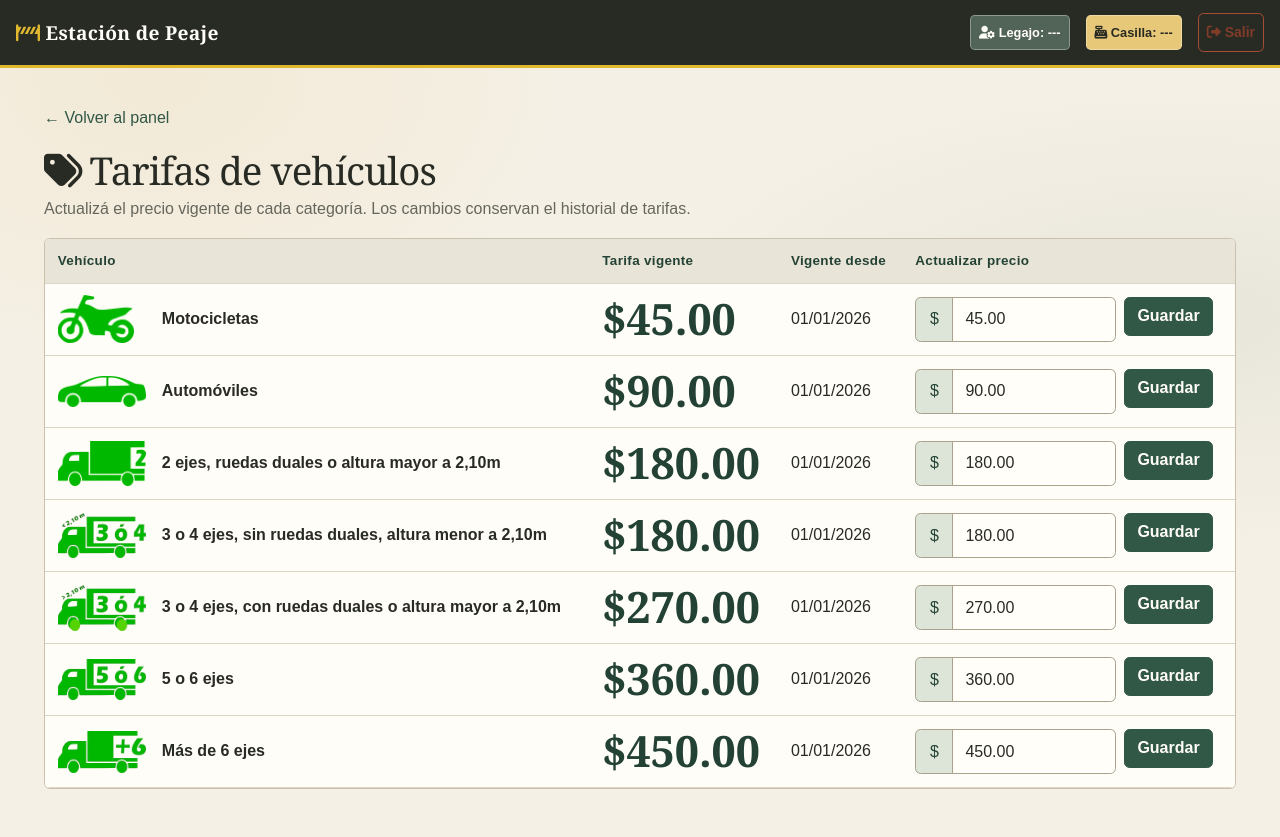
After one commit to Villada-PG3/trabajo-practico-integrador-caso-6-peaje, a Django app: page /panel/tarifas/ in a window 1280 px wide. The commit adds this page. Run offline with Django 5.2, Linux system fonts and the light colour scheme; a user stored in the database is signed in; data comes from the database, SQL or seed files in the repository; both versions use the stored data as it was after the commit; some libraries are stand-ins or nearby versions.

Commit message:
agrego data fija para conservar y opciones para modificar las tarifas

```diff
--- a/core/models.py
+++ b/core/models.py
@@ -6,6 +6,7 @@ from django.utils import timezone
 class Ruta(models.Model):
     id_ruta = models.AutoField(primary_key=True)
     nombre = models.CharField(max_length=100)
+    ramal = models.CharField(max_length=100, blank=True, default="")
 
     class Meta:
         db_table = "ruta"
--- a/core/urls.py
+++ b/core/urls.py
@@ -64,6 +64,8 @@ urlpatterns = [
     path('panel/casillas/<int:pk>/borrar/', views.CasillaDeleteView.as_view(), name='casilla_borrar'),
         # Lista de empleados
     path('panel/empleados/', views.EmpleadoListView.as_view(), name='empleados'),
+    path('panel/tarifas/', views.tarifas_admin_view, name='tarifas'),
+    path('panel/tarifas/<int:categoria_id>/actualizar/', views.tarifa_actualizar_view, name='tarifa_actualizar'),
     path('panel/estadisticas/', views.estadisticas_view, name='estadisticas'),
     path('api/estadisticas/casilla/', views.api_estadisticas_casilla, name='api-estadisticas-casilla'),
     path('api/estadisticas/empleado/', views.api_estadisticas_empleado, name='api-estadisticas-empleado'),
--- a/core/views.py
+++ b/core/views.py
@@ -6,9 +6,10 @@ from functools import wraps
 
 from django.contrib.auth import authenticate, login as auth_login, logout as auth_logout
 from django.contrib.auth.decorators import login_required
+from django.contrib import messages
 from django.db import transaction
 from django.db.models import Count, Prefetch, Q, Sum
-from django.http import HttpResponseForbidden, JsonResponse
+from django.http import HttpResponseForbidden, HttpResponseNotAllowed, JsonResponse
 from django.shortcuts import render, redirect, get_object_or_404
 from django.utils import timezone
 from django.views.decorators.csrf import csrf_exempt, ensure_csrf_cookie
@@ -686,6 +687,74 @@ class SoloAdminMixin(UserPassesTestMixin):
         return u.is_authenticated and u.es_administrador
 
 
+class TarifaMontoForm(forms.Form):
+    monto = forms.DecimalField(
+        max_digits=10,
+        decimal_places=2,
+        min_value=Decimal("0.01"),
+        label="Precio",
+    )
+
+
+def _categorias_con_tarifa_actual():
+    hoy = timezone.localdate()
+    categorias = CategoriaVehiculo.objects.order_by("id_categoria")
+    for categoria in categorias:
+        categoria.tarifa_actual = _tarifa_vigente(categoria.id_categoria, hoy)
+    return categorias
+
+
+def tarifas_admin_view(request):
+    if not request.user.is_authenticated:
+        return redirect("login")
+    if not request.user.es_administrador:
+        return HttpResponseForbidden("No autorizado")
+    if request.method != "GET":
+        return HttpResponseNotAllowed(["GET"])
+    return render(
+        request,
+        "panel/tarifas.html",
+        {"categorias": _categorias_con_tarifa_actual()},
+    )
+
+
+def tarifa_actualizar_view(request, categoria_id):
+    if not request.user.is_authenticated:
+        return redirect("login")
+    if not request.user.es_administrador:
+        return HttpResponseForbidden("No autorizado")
+    if request.method != "POST":
+        return HttpResponseNotAllowed(["POST"])
+
+    categoria = get_object_or_404(CategoriaVehiculo, pk=categoria_id)
+    form = TarifaMontoForm(request.POST)
+    if not form.is_valid():
+        errores = "; ".join(
+            error for error_list in form.errors.values() for error in error_list
+        )
+        messages.error(request, f"No se pudo actualizar {categoria.nombre}: {errores}")
+        return redirect("tarifas")
+
+    hoy = timezone.localdate()
+    with transaction.atomic():
+        tarifa_actual = _tarifa_vigente(categoria.id_categoria, hoy)
+        if tarifa_actual and tarifa_actual.vigente_desde == hoy:
+            tarifa_actual.monto = form.cleaned_data["monto"]
+            tarifa_actual.save(update_fields=["monto"])
+        else:
+            if tarifa_actual:
+                tarifa_actual.vigente_hasta = hoy - timedelta(days=1)
+                tarifa_actual.save(update_fields=["vigente_hasta"])
+            Tarifa.objects.create(
+                categoria=categoria,
+                monto=form.cleaned_data["monto"],
+                vigente_desde=hoy,
+            )
+
+    messages.success(request, f"Tarifa de {categoria.nombre} actualizada correctamente.")
+    return redirect("tarifas")
+
+
 class BootstrapFormMixin:
     """Le pone clases de Bootstrap a los campos del formulario, sin escribir HTML a mano."""
     def get_form(self, form_class=None):
--- a/static/css/estilos-peaje.css
+++ b/static/css/estilos-peaje.css
@@ -351,6 +351,12 @@ h2, .peaje-app h2.h5 {
     object-position: left center;
 }
 
+.peaje-app .table .peaje-icono-vehiculo {
+    flex-basis: 5.5rem;
+    max-width: 5.5rem;
+    height: 3rem;
+}
+
 .peaje-nombre-categoria {
     max-width: 70%;
     text-align: left;
--- /dev/null
+++ b/templates/panel/tarifas.html
@@ -0,0 +1,107 @@
+{% extends 'base.html' %}
+{% load static %}
+
+{% block title %}Tarifas de vehículos{% endblock %}
+
+{% block content %}
+<a href="/prueba/" class="text-decoration-none">&larr; Volver al panel</a>
+<div class="my-3">
+    <h1 class="h3 mb-1"><i class="fa-solid fa-tags me-2"></i>Tarifas de vehículos</h1>
+    <p class="text-muted mb-0">Actualizá el precio vigente de cada categoría. Los cambios conservan el historial de tarifas.</p>
+</div>
+
+{% if messages %}
+<ul class="messages list-unstyled" aria-live="polite">
+    {% for message in messages %}
+    <li class="{{ message.tags }}">{{ message }}</li>
+    {% endfor %}
+</ul>
+{% endif %}
+
+<div class="table-responsive">
+    <table class="table align-middle">
+        <thead>
+            <tr>
+                <th scope="col">Vehículo</th>
+                <th scope="col">Tarifa vigente</th>
+                <th scope="col">Vigente desde</th>
+                <th scope="col">Actualizar precio</th>
+            </tr>
+        </thead>
+        <tbody>
+            {% for categoria in categorias %}
+            <tr>
+                <td>
+                    <div class="d-flex align-items-center gap-3">
+                        {% if categoria.id_categoria == 1 %}
+                        <img class="peaje-icono-vehiculo" src="{% static 'Downloads.Moto.png' %}" alt="">
+                        {% elif categoria.id_categoria == 2 %}
+                        <img class="peaje-icono-vehiculo" src="{% static 'autp.png' %}" alt="">
+                        {% elif categoria.id_categoria == 3 %}
+                        <img class="peaje-icono-vehiculo" src="{% static 'Ejes2.png' %}" alt="">
+                        {% elif categoria.id_categoria == 4 %}
+                        <img class="peaje-icono-vehiculo" src="{% static 'ejes3o4.png' %}" alt="">
+                        {% elif categoria.id_categoria == 5 %}
+                        <img class="peaje-icono-vehiculo" src="{% static 'ejes3o4-2.png' %}" alt="">
+                        {% elif categoria.id_categoria == 6 %}
+                        <img class="peaje-icono-vehiculo" src="{% static 'ejes5o6.png' %}" alt="">
+                        {% elif categoria.id_categoria == 7 %}
+                        <img class="peaje-icono-vehiculo" src="{% static '+6.png' %}" alt="">
+                        {% endif %}
+                        <span class="fw-bold">{{ categoria.nombre }}</span>
+                    </div>
+                </td>
+                <td>
+                    {% if categoria.tarifa_actual %}
+                    <span class="peaje-stat-numero">${{ categoria.tarifa_actual.monto }}</span>
+                    {% else %}
+                    <span class="text-muted">Sin tarifa vigente</span>
+                    {% endif %}
+                </td>
+                <td>
+                    {% if categoria.tarifa_actual %}
+                    {{ categoria.tarifa_actual.vigente_desde|date:"d/m/Y" }}
+                    {% else %}
+                    &mdash;
+                    {% endif %}
+                </td>
+                <td>
+                    <form method="post" action="{% url 'tarifa_actualizar' categoria.id_categoria %}"
+                          class="d-flex align-items-start gap-2">
+                        {% csrf_token %}
+                        <div>
+                            <label class="visually-hidden" for="monto-{{ categoria.id_categoria }}">
+                                Nuevo precio para {{ categoria.nombre }}
+                            </label>
+                            <div class="input-group">
+                                <span class="input-group-text">$</span>
+                                <input
+                                    id="monto-{{ categoria.id_categoria }}"
+                                    name="monto"
+                                    type="number"
+                                    class="form-control"
+                                    min="0.01"
+                                    max="99999999.99"
+                                    step="0.01"
+                                    value="{{ categoria.tarifa_actual.monto|default_if_none:'' }}"
+                                    placeholder="0.00"
+                                    required>
+                            </div>
+                        </div>
+                        <button type="submit" class="btn btn-success text-nowrap">
+                            Guardar
+                        </button>
+                    </form>
+                </td>
+            </tr>
+            {% empty %}
+            <tr>
+                <td colspan="4" class="text-center text-muted py-4">
+                    No hay categorías de vehículos cargadas.
+                </td>
+            </tr>
+            {% endfor %}
+        </tbody>
+    </table>
+</div>
+{% endblock %}
```
Also changed, not shown: categorias_vehiculos.json (+44 -1 lines), core/tests.py (+138 -0 lines), templates/prueba.html (+14 -1 lines), README.md, core/migrations/0005_ruta_ramal.py (added), db.sqlite3.
